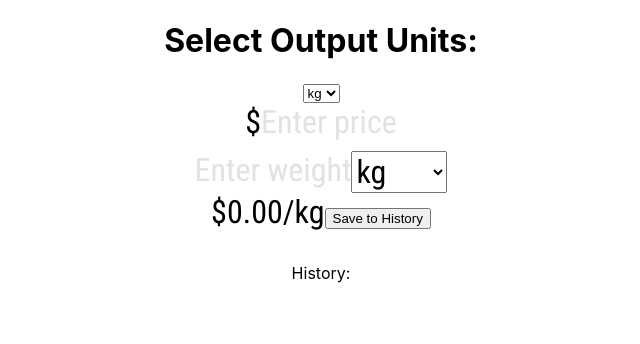
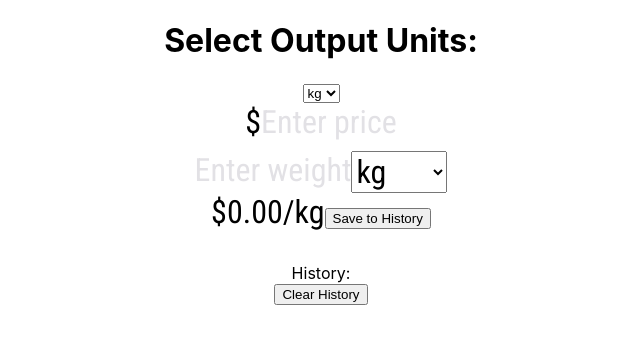
Before and after one commit to a-krawciw/pricer, a React (Create React App) app: page / in a window 1280 px wide. Shown: the top 344 px of the page, without its empty margins (319-959 px from the left). Built offline with nearby package versions, Linux system fonts and the light colour scheme.

Commit message:
Add clear history button

```diff
--- a/src/App.tsx
+++ b/src/App.tsx
@@ -24,10 +24,7 @@ type GroceryProps = {
 
 type HistoryProps = {
     previousCommands: Array<String>
-}
-
-type HistoryState = {
-    conversions: Array<String>
+    clearCommand: Function
 }
 
 class GroceryPane extends React.Component<GroceryProps, GroceryState> {
@@ -93,19 +90,22 @@ function unitSelector(currentUnit: Unit, selectHandler: React.ChangeEventHandler
 }
 
 
-class HistoryPanel extends React.Component<HistoryProps, HistoryState> {
-
+class HistoryPanel extends React.Component<HistoryProps> {
 
     constructor(props: HistoryProps) {
         super(props);
-        this.state = {conversions: props.previousCommands};
+        this.clearHistory = this.clearHistory.bind(this);
     }
 
+    clearHistory(){
+        this.props.clearCommand()
+    }
 
     render() {
         return (<div>
                 <span className={"label"}>History:</span>
-                {this.state.conversions.map((x: String, idx: number) => <div key={idx} className={"line"}> {x}</div>)}
+                {this.props.previousCommands.map((x: String, idx: number) => <div key={idx} className={"line"}> {x}</div>)}
+                <button className={"action"} onClick={this.clearHistory} >Clear History</button>
             </div>
         );
     }
@@ -115,7 +115,7 @@ class UnitGroup extends React.Component<UnitGroupProps, UnitGroupState> {
 
     constructor(props: UnitGroupProps) {
         super(props);
-        this.state = {commonUnit: props.default, conversions: []};
+        this.state = {commonUnit: props.default, conversions: [""]};
         this.onCommonUnitChange = this.onCommonUnitChange.bind(this);
         this.addToHistory = this.addToHistory.bind(this);
     }
@@ -142,12 +142,15 @@ class UnitGroup extends React.Component<UnitGroupProps, UnitGroupState> {
         this.setState({conversions: this.state.conversions})
     }
 
+    clearHistory(){
+        this.setState({conversions: [""]})
+    }
 
     render() {
         return (<div><h1>Select Output Units:</h1>
             {unitSelector(this.state.commonUnit, this.onCommonUnitChange)}
             <GroceryPane commonUnit={this.state.commonUnit} saveCommand={this.addToHistory.bind(this)}/>
-            <HistoryPanel  previousCommands={this.state.conversions}/>
+            <HistoryPanel  previousCommands={this.state.conversions} clearCommand={this.clearHistory.bind(this)}/>
         </div>)
     }
 }
```
